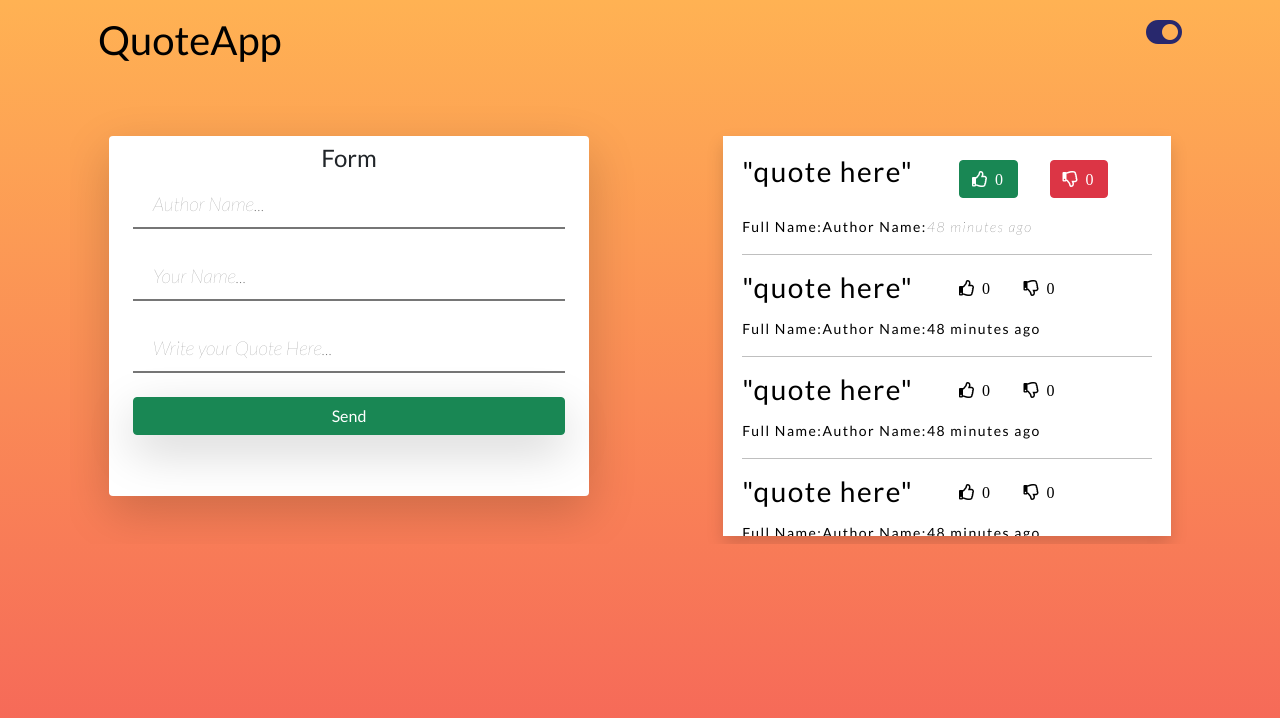
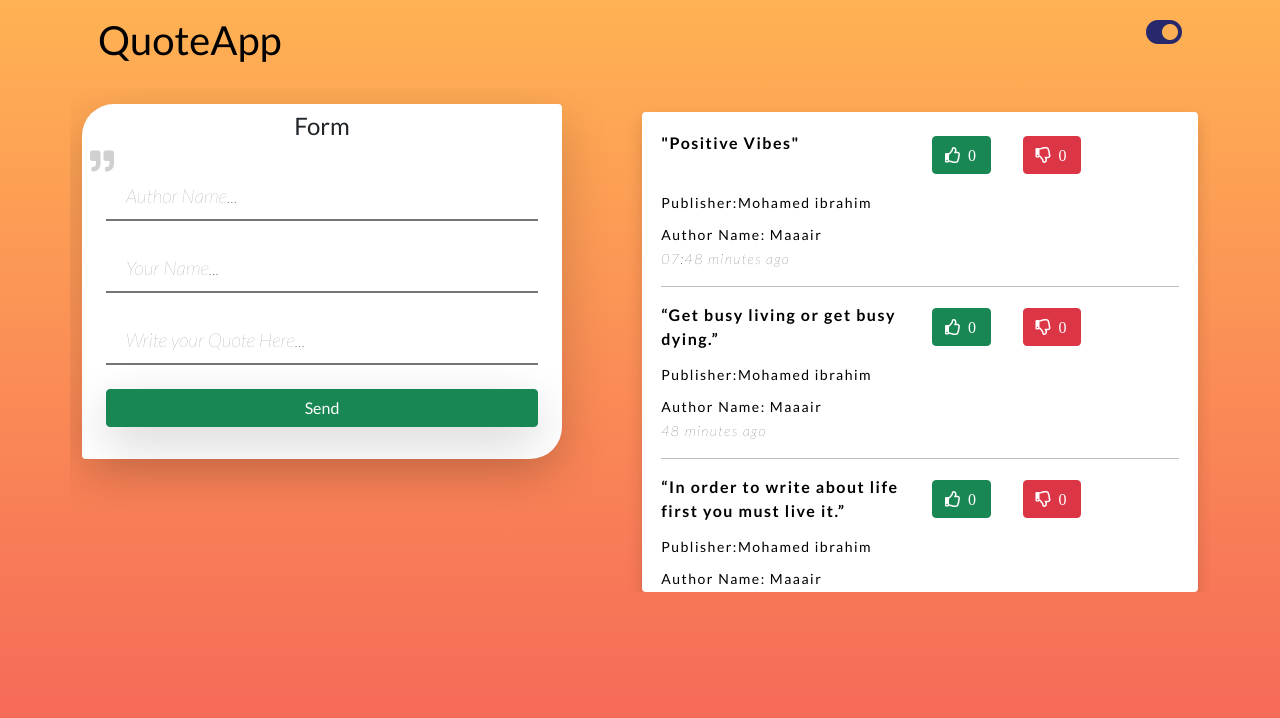
Before and after one commit to moemaair/Quotes., an Angular app: page / in a window 1280 px wide. Shown: the top 718 px of the page. Built offline with nearby package versions, Linux system fonts and the light colour scheme.

Commit message:
modified

```diff
--- a/src/app/app.component.html
+++ b/src/app/app.component.html
@@ -4,10 +4,9 @@
     <i class="fas fa-toggle-on p-3 fa-2x" [style.color] = 'far'(click) ='modeToogle()' ></i>
   </header>
 
-  <div class="root container ">
+  <div class="root container d-flex flex-column flex-lg-row">
     <app-form></app-form>
-    <app-quote-detail></app-quote-detail>
-
+    <app-quote-detail class="rounded">    </app-quote-detail>
   </div>
 
 </body>
--- a/src/app/app.component.ts
+++ b/src/app/app.component.ts
@@ -17,7 +17,7 @@ export class AppComponent {
 
 
   modeToogle(){
-    this.bgcolor ='#314443'
+    this.bgcolor ='#15202B'
     this.headingColor ='white'
     this.far ='black'
 
--- a/src/app/form/form.component.css
+++ b/src/app/form/form.component.css
@@ -1,10 +1,18 @@
 @import 'bootstrap/dist/css/bootstrap.min.css';
 
 .wrapper{
-  width: 30rem;
-  height: 45vh;
+  max-height: 48rem;
   background-color: white;
-  margin:3rem auto;
+  border-radius:  2rem .25rem 2rem .25rem;
+
+}
+form{
+  padding-bottom: 2rem;
+}
+.fa-quote-right{
+  color: rgb(177, 177, 177);
+  opacity: 0.6;
+  transform: scale(1.5);
 }
 input{
   height: 3rem;
@@ -22,3 +30,12 @@ input:focus{
 input::placeholder, input{
   padding: 10px;
 }
+
+
+@media screen and (min-width: 48rem) {
+  .wrapper{
+    width: 30rem;
+
+  }
+
+}
--- a/src/app/form/form.component.html
+++ b/src/app/form/form.component.html
@@ -1,7 +1,8 @@
-  <div class=" container wrapper rounded shadow-lg ">
+  <div class=" container wrapper shadow-lg mt-3">
     <h4 class="text-center pt-2">Form</h4>
+    <i class="fas fa-quote-right position-abolute"></i>
 
-    <form class=" container  d-flex flex-column gap-4" >
+    <form class=" container  d-flex flex-column gap-4 " >
       <input type="text" name="Authorname"  placeholder="Author Name..." >
       <input type="text" name="name"  placeholder="Your Name...">
       <input type="text" name="message" placeholder="Write your Quote Here..." >
--- a/src/app/quote-detail/quote-detail.component.css
+++ b/src/app/quote-detail/quote-detail.component.css
@@ -1,12 +1,12 @@
 @import 'bootstrap/dist/css/bootstrap.min.css';
 
 .quoteDetail{
-  width: 35vw;
-  height: 25rem;
+  height: 30rem;
   background-color: white;
   overflow-y: scroll;
   padding: 1.2rem;
   margin: auto;
+
 
 }
 .time{
--- a/src/app/quote-detail/quote-detail.component.html
+++ b/src/app/quote-detail/quote-detail.component.html
@@ -1,7 +1,25 @@
-<div class=" quoteDetail shadow mt-5" style="color: black; letter-spacing: 1.5px;">
+<div class=" quoteDetail shadow mt-4 rounded" style="color: black; letter-spacing: 1.5px;">
 
   <div class=" quotePlusVotes row">
-    <h3 class=" col quoteTest" > "quote here" {{quote}}</h3>
+    <app-quote-text class="col"></app-quote-text>
+    <div class=" likeOrDislike col">
+      <p class="btn btn-success "(click) ='likeFunction()'><i class="far fa-thumbs-up"> {{likeCount}} </i></p>
+      <p class="btn btn-danger "(click) ='unLikeFunction()'><i class="far fa-thumbs-down "> {{unLikeCount}} </i></p>
+    </div>
+  </div>
+
+  <table >
+    <tr class="row">
+      <div class="  col d-flex gap-2 flex-column">
+        <td><small >Publisher:Mohamed ibrahim {{name}}</small></td>
+        <td><small >Author Name: Maaair {{author}}</small></td>
+      </div>
+      <td><small class="time col">{{date | date: 'hh:mm'}} minutes ago</small> </td>
+    </tr>
+  </table> <hr>
+
+  <div class=" quotePlusVotes row">
+    <strong class=" col quoteTest" >  “Get busy living or get busy dying.” {{quote}}</strong>
     <div class=" likeOrDislike col">
       <p class="btn btn-success"(click) ='likeFunction()'><i class="far fa-thumbs-up"> {{likeCount}} </i></p>
       <p class="btn btn-danger"(click) ='unLikeFunction()'><i class="far fa-thumbs-down "> {{unLikeCount}} </i></p>
@@ -9,58 +27,48 @@
   </div>
 
   <table >
-    <tr >
-      <td><small >Full Name: {{name}}</small></td>
-      <td><small >Author Name: {{author}}</small></td>
-      <td><small class="time">{{date | date: 'mm'}} minutes ago</small> </td>
+    <tr class="row">
+      <div class="  col d-flex gap-2 flex-column">
+        <td><small >Publisher:Mohamed ibrahim {{name}}</small></td>
+        <td><small >Author Name: Maaair {{author}}</small></td>
+      </div>
+      <td><small class="time col">{{date | date: 'mm'}} minutes ago</small> </td>
     </tr>
   </table> <hr>
 
   <div class=" quotePlusVotes row">
-    <h3 class=" col" > "quote here" {{quote}}</h3>
+    <strong class=" col quoteTest" > “In order to write about life first you must live it.” {{quote}}</strong>
     <div class=" likeOrDislike col">
-      <p (click) ='likeFunction()'><i class="far fa-thumbs-up"> {{likeCount}} </i></p>
-      <p (click) ='unLikeFunction()'><i class="far fa-thumbs-down "> {{unLikeCount}} </i></p>
+      <p class="btn btn-success"(click) ='likeFunction()'><i class="far fa-thumbs-up"> {{likeCount}} </i></p>
+      <p class="btn btn-danger"(click) ='unLikeFunction()'><i class="far fa-thumbs-down "> {{unLikeCount}} </i></p>
     </div>
   </div>
 
   <table >
-    <tr >
-      <td><small >Full Name: {{name}}</small></td>
-      <td><small >Author Name: {{author}}</small></td>
-      <td><small>{{date | date: 'mm'}} minutes ago</small> </td>
+    <tr class="row">
+      <div class="  col d-flex gap-2 flex-column">
+        <td><small >Publisher:Mohamed ibrahim {{name}}</small></td>
+        <td><small >Author Name: Maaair {{author}}</small></td>
+      </div>
+      <td><small class="time col">{{date | date: 'mm'}} minutes ago</small> </td>
     </tr>
   </table> <hr>
 
   <div class=" quotePlusVotes row">
-    <h3 class=" col" > "quote here" {{quote}}</h3>
+    <strong class=" col quoteTest" > “Turn your wounds into wisdom.” {{quote}}</strong>
     <div class=" likeOrDislike col">
-      <p (click) ='likeFunction()'><i class="far fa-thumbs-up"> {{likeCount}} </i></p>
-      <p (click) ='unLikeFunction()'><i class="far fa-thumbs-down "> {{unLikeCount}} </i></p>
+      <p class="btn btn-success"(click) ='likeFunction()'><i class="far fa-thumbs-up"> {{likeCount}} </i></p>
+      <p class="btn btn-danger"(click) ='unLikeFunction()'><i class="far fa-thumbs-down "> {{unLikeCount}} </i></p>
     </div>
   </div>
 
   <table >
-    <tr >
-      <td><small >Full Name: {{name}}</small></td>
-      <td><small >Author Name: {{author}}</small></td>
-      <td><small>{{date | date: 'mm'}} minutes ago</small> </td>
-    </tr>
-  </table> <hr>
-
-  <div class=" quotePlusVotes row">
-    <h3 class=" col" > "quote here" {{quote}}</h3>
-    <div class=" likeOrDislike col">
-      <p (click) ='likeFunction()'><i class="far fa-thumbs-up"> {{likeCount}} </i></p>
-      <p (click) ='unLikeFunction()'><i class="far fa-thumbs-down "> {{unLikeCount}} </i></p>
-    </div>
-  </div>
-
-  <table >
-    <tr >
-      <td><small >Full Name: {{name}}</small></td>
-      <td><small >Author Name: {{author}}</small></td>
-      <td><small>{{date | date: 'mm'}} minutes ago</small> </td>
+    <tr>
+      <div class="d-flex flex-column gap-2 ">
+        <td><small >Publisher:Mohamed ibrahim {{name}}</small></td>
+        <td><small >Author Name: Maaair {{author}}</small></td>
+      </div>
+      <td><small class="time">{{date | date: 'mm'}} minutes ago</small> </td>
     </tr>
   </table> <hr>
 
--- a/src/app/quote-text/quote-text.component.html
+++ b/src/app/quote-text/quote-text.component.html
@@ -1 +1 @@
-<p>quote-text text!</p>
+<strong class=" quoteTest" > "Positive Vibes"</strong>
```
